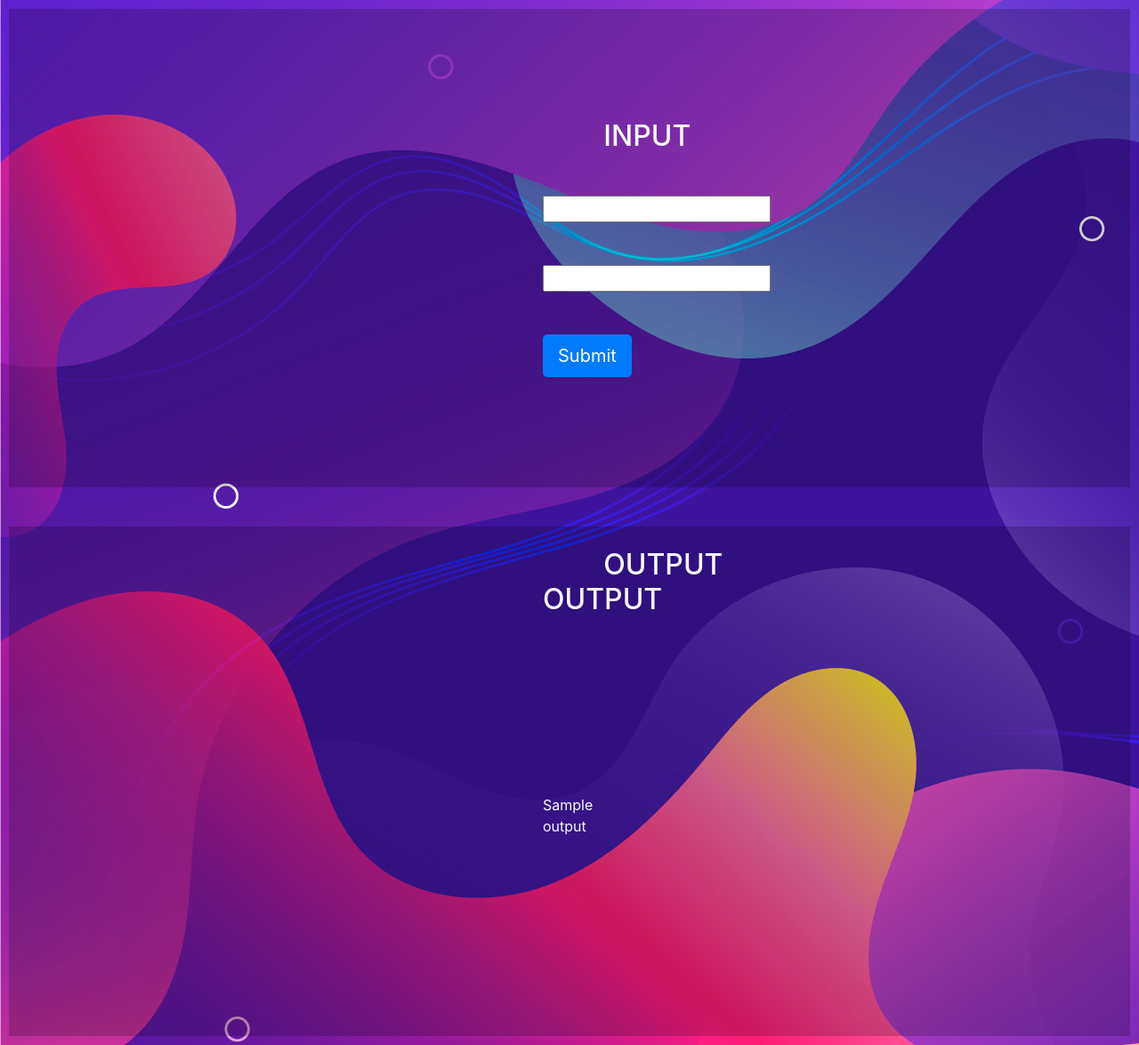
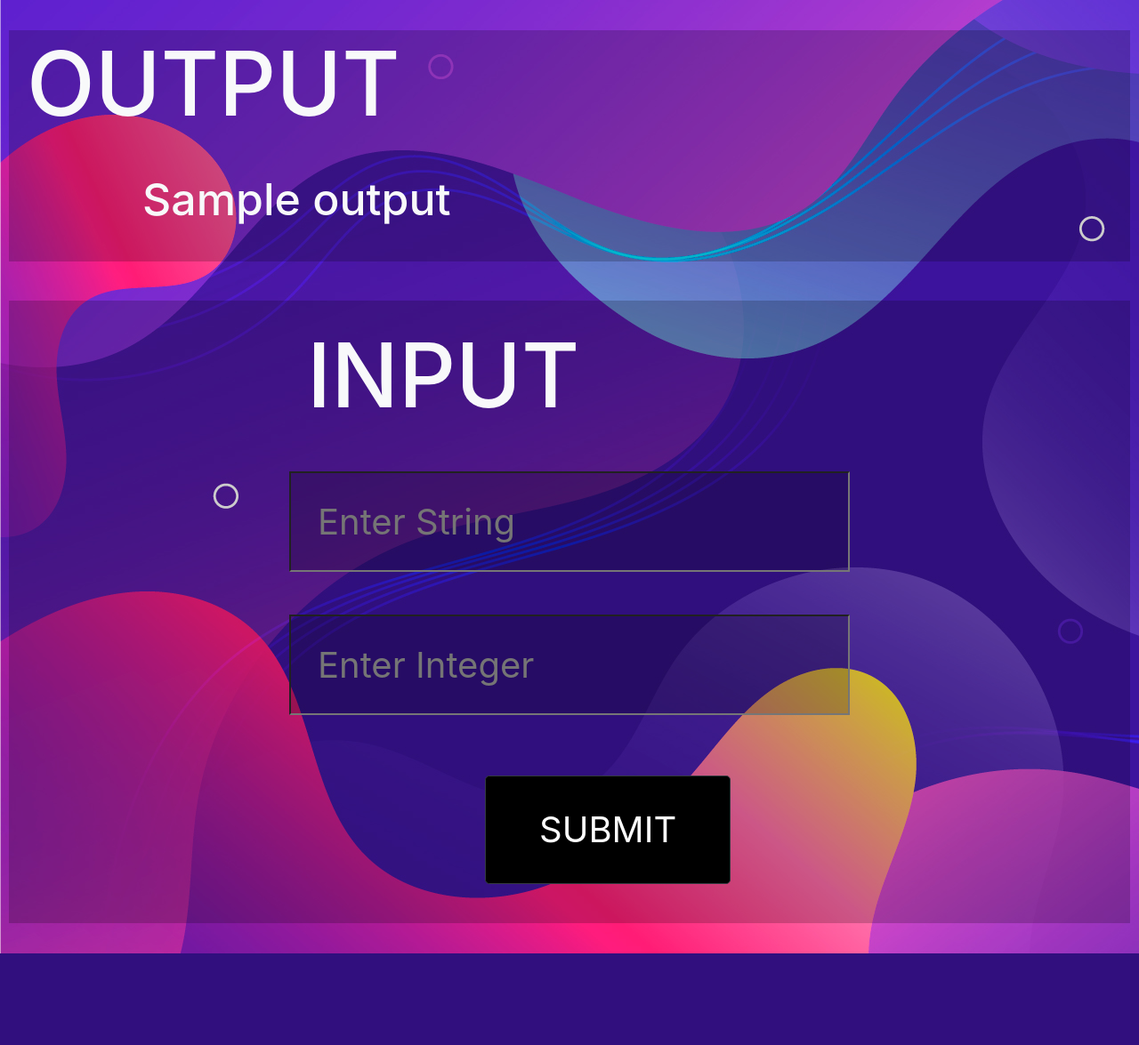
Before and after one commit to YE-Stack/Notify, a Django app: template templates/root.html in a window 1280 px wide. Shown: the whole page at 89% size. After the commit the page ends 1072 px from the top, so only its background shows below. Run offline with Django 3.2, Linux system fonts and the light colour scheme; the template is opened without the code that fills it: most values are stand-ins (such as "Sample title", 1, 10 or a date in 2020); some libraries are stand-ins or nearby versions.

Commit message:
final web

```diff
--- a/templates/root.html
+++ b/templates/root.html
@@ -17,8 +17,11 @@
 	</script>
 	<style>
 		.one{
-			margin: 100px 600px;
+			margin: auto;
+			width:50%;
+			padding:auto;
 		}
+
 		body{
 			background-image:
 			url("{% static 'bg.jpg' %}");
@@ -28,12 +31,41 @@
 				margin: 10px 10px;
 		}
 		.output{
-			margin: 200px 600px;
+			margin: 100px 500px;
+			background-color: rgb(0,0,0,0.4);
+			padding: 30px 30px;
 		}
 		.heads{
-			margin: 0px 600px;
+			margin:auto;
+			font-size: 100px;
+			margin-left:20px;
 		}
+
 		.output{
+			font-size:500px;
+		}
+		.in{
+			width:100%;
+			height:100%;
+			padding: 30px;
+			background-color:rgb(0,0,0,0.2);
+			color: white;
+			font-size:40px;
+
+		}
+		.butt{
+			margin: 20px 220px;
+			padding:30px 60px;
+			color:white;
+			background-color: black;
+			font-size: 40px;
+		}
+		.heads1{
+			margin-left:50px;
+			font-size: 50px;
+			padding:40px 100px;
+
+
 
 		}
 	</style>
@@ -41,34 +73,33 @@
 </head>
 <body>
 	{% block content %}
+		<br>
+		{% if output %}
+		<div class="backs text-light">
+			<h2 class="text-light heads">OUTPUT</h2>
+<h2 class="heads1">{{output}}</h2>
+		</div>
+		{% endif %}
+		{% endblock %}
+		<br>
 	<div class="backs">
 		<br>
 	<form class="form-signin one" method="POST" id="testform" action="/" style="mar">{% csrf_token %}
-		<h2 class="form-signin-heading text-light m-auto"> &nbsp;&nbsp;&nbsp;&nbsp;&nbsp;&nbsp;&nbsp;&nbsp;INPUT </h2>
+		<h2 class="form-signin-heading text-light heads">INPUT </h2>
 		<br>
 		<br>
-		<input type="text" name="text">
+		<input type="text" name="text" class="in" placeholder="Enter String">
 		<br>
 		<br>
 		<br>
-		<input type="number" name="number">
-		<!-- <input type="text" required name="description"> -->
+		<input type="number" name="number" class="in" placeholder="Enter Integer">
 		<br>
 		<br><br>
-		<button class="btn btn-lg btn-primary" type="submit">Submit</button>
+		<button class="btn btn-lg btn-dark butt" type="submit">SUBMIT</button>
 	</form>
 	<br>
 	</div>
 	<br>
-	<div class="backs">
-		<br>
-	{% if output %}
-	<h2 class="text-light heads">&nbsp;&nbsp;&nbsp;&nbsp;&nbsp;&nbsp;&nbsp;&nbsp;OUTPUT</h2>
-	<h2 class="text-light heads"> OUTPUT</h2>
-	<div class="output text-light">{{output}}</div>
-	{% endif %}
-	{% endblock %}
-	<br>
-	</div>
+
 </body>
 </html>
```
